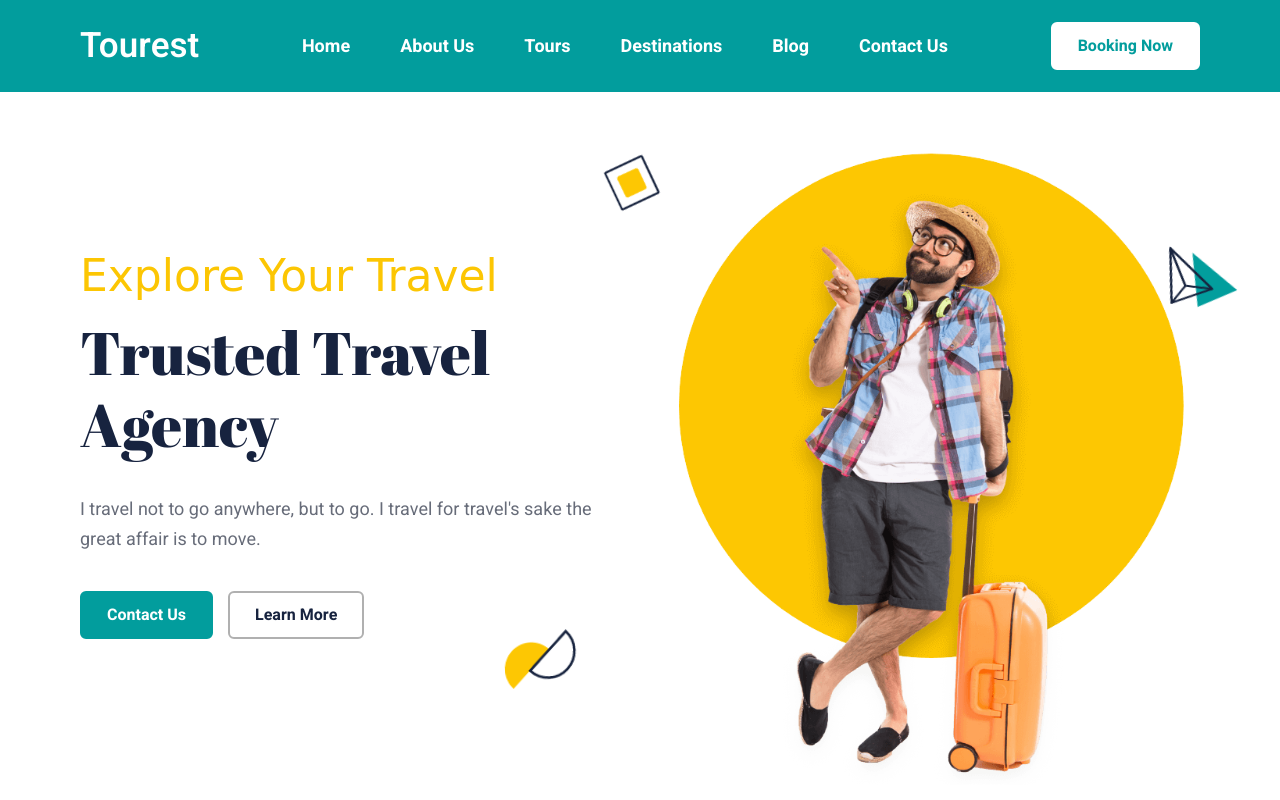
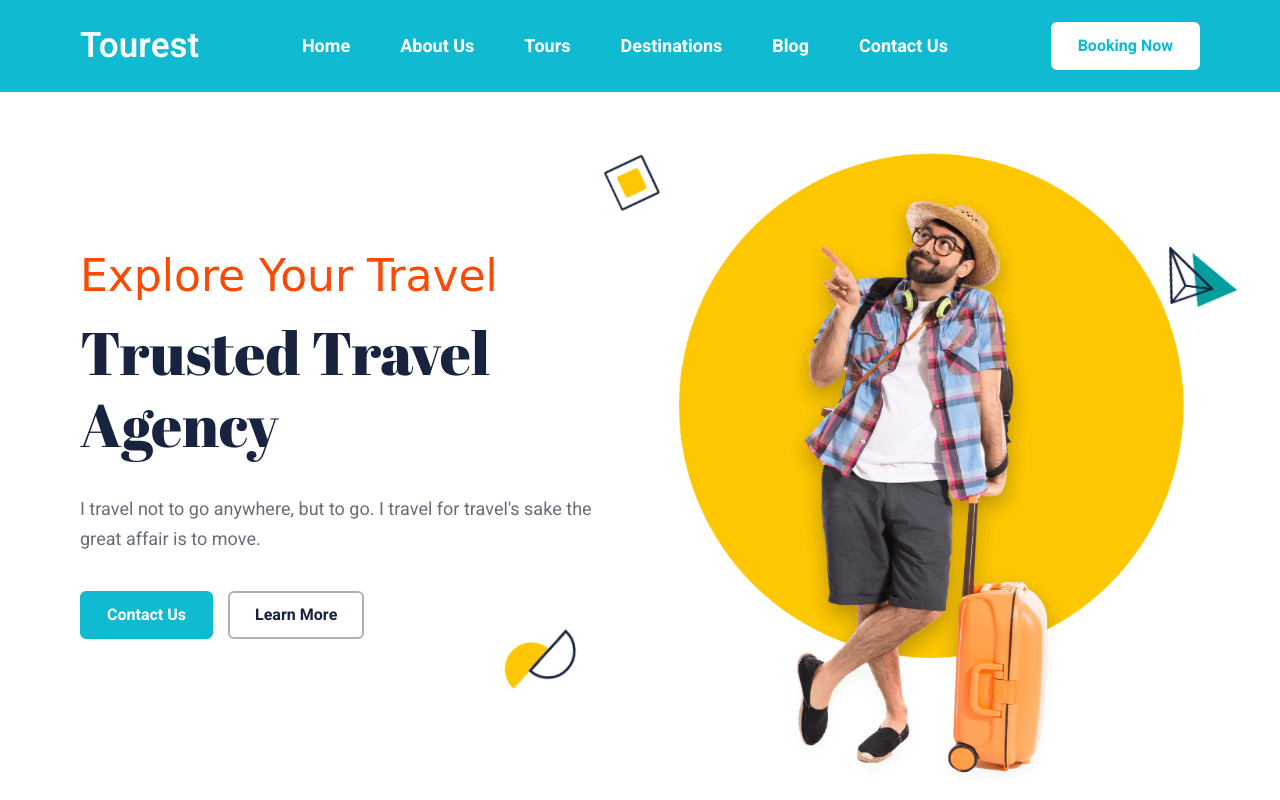
Before and after one commit to AkashJamkar/Travel-Website, a plain HTML site: page index.html in a window 1280 px wide. Shown: the top 800 px of the page. Drawn offline with nearby package versions, Linux system fonts and the light colour scheme; a web font is replaced by a local one.

Commit message:
Update style.css

```diff
--- a/assets/css/style.css
+++ b/assets/css/style.css
@@ -5,9 +5,9 @@
      */
 
     --battleship-gray: hsl(0, 0%, 53%);
-    --viridian-green: hsl(180, 98%, 31%);
+    --viridian-green: hsl(187, 86%, 44%);
     --silver-chalice: hsl(0, 0%, 69%);
-    --mikado-yellow: hsl(47, 98%, 50%);
+    --mikado-yellow: hsl(17, 98%, 50%);
     --granite-gray: hsl(0, 0%, 40%);
     --independence: hsl(219, 20%, 32%);
     --spanish-gray: hsl(0, 0%, 61%);
```
